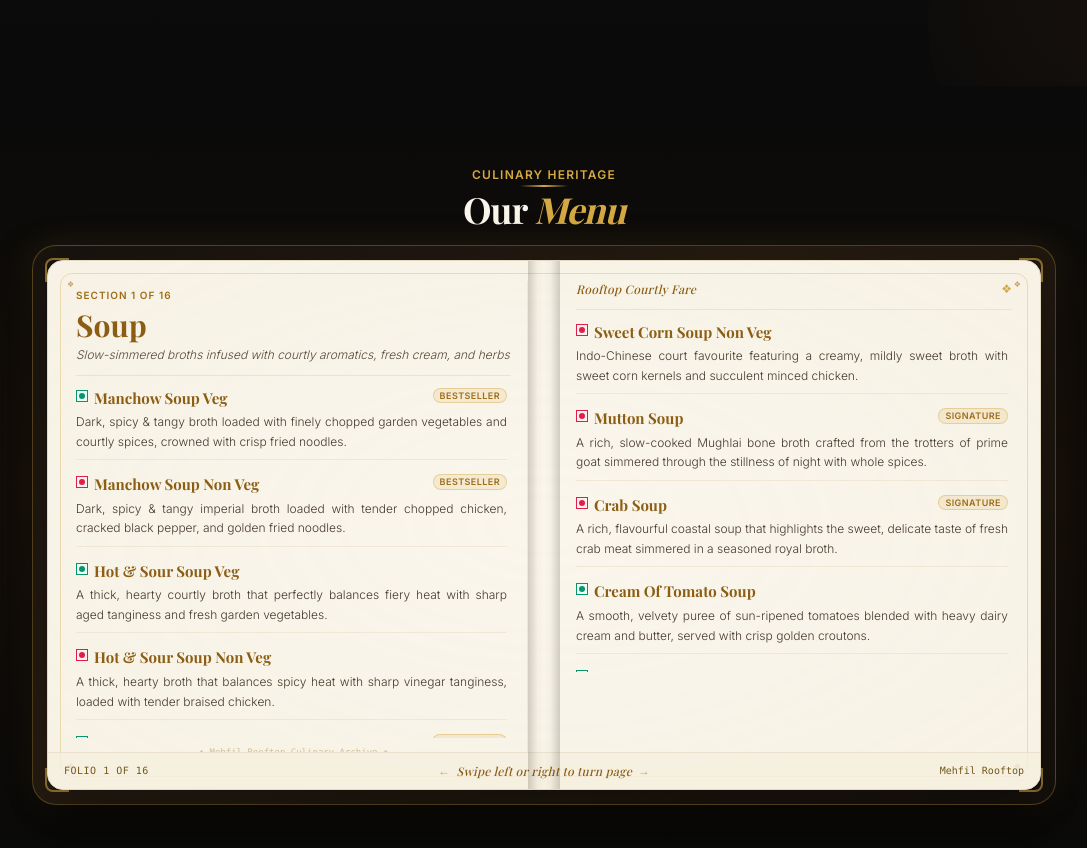
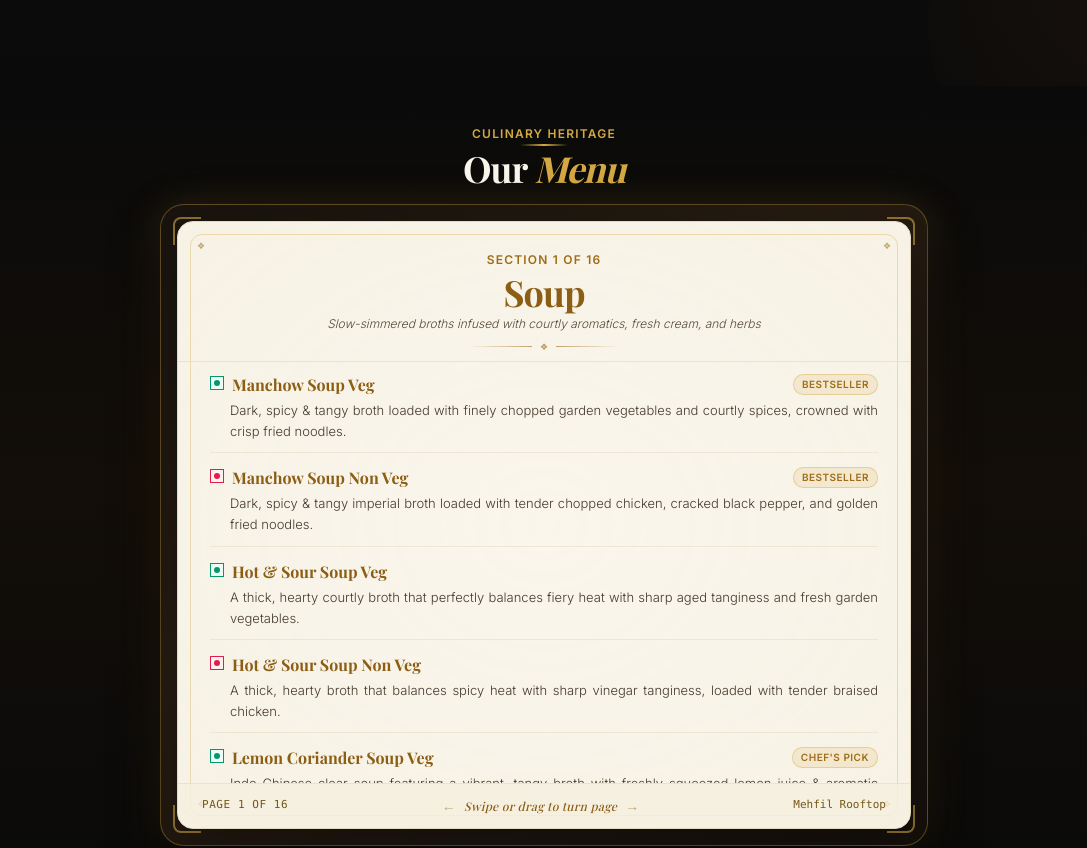
Before and after one commit to ronit0000/Mehfil_Cafe, a React (Vite) app: page / in a window 1280 px wide. Shown: the part 2000-2848 px from the top of the page, without its empty margins (96-1183 px from the left). Built offline with nearby package versions, Linux system fonts and the light colour scheme; a web font is replaced by a local one.

Commit message:
feat(menu): enlarge PC view into a majestic single-folio layout matching mobile one-by-one experience

```diff
--- a/src/components/Menu.jsx
+++ b/src/components/Menu.jsx
@@ -10,10 +10,10 @@ function DietaryBadge({ type }) {
         className="inline-flex items-center gap-1 shrink-0 mt-0.5"
         title="Available in Vegetarian & Non-Vegetarian"
       >
-        <span className="inline-flex items-center justify-center w-3 h-3 rounded-xs border border-emerald-600 bg-emerald-50">
+        <span className="inline-flex items-center justify-center w-3 h-3 sm:w-3.5 sm:h-3.5 rounded-xs border border-emerald-600 bg-emerald-50">
           <span className="w-1.5 h-1.5 rounded-full bg-emerald-600" />
         </span>
-        <span className="inline-flex items-center justify-center w-3 h-3 rounded-xs border border-rose-600 bg-rose-50">
+        <span className="inline-flex items-center justify-center w-3 h-3 sm:w-3.5 sm:h-3.5 rounded-xs border border-rose-600 bg-rose-50">
           <span className="w-1.5 h-1.5 rounded-full bg-rose-600" />
         </span>
       </span>
@@ -23,7 +23,7 @@ function DietaryBadge({ type }) {
   if (type === 'non-veg') {
     return (
       <span
-        className="inline-flex items-center justify-center w-3 h-3 rounded-xs border border-rose-600 bg-rose-50 shrink-0 mt-0.5"
+        className="inline-flex items-center justify-center w-3 h-3 sm:w-3.5 sm:h-3.5 rounded-xs border border-rose-600 bg-rose-50 shrink-0 mt-0.5"
         title="Non-Vegetarian"
       >
         <span className="w-1.5 h-1.5 rounded-full bg-rose-600" />
@@ -33,7 +33,7 @@ function DietaryBadge({ type }) {
 
   return (
     <span
-      className="inline-flex items-center justify-center w-3 h-3 rounded-xs border border-emerald-600 bg-emerald-50 shrink-0 mt-0.5"
+      className="inline-flex items-center justify-center w-3 h-3 sm:w-3.5 sm:h-3.5 rounded-xs border border-emerald-600 bg-emerald-50 shrink-0 mt-0.5"
       title="Vegetarian"
     >
       <span className="w-1.5 h-1.5 rounded-full bg-emerald-600" />
@@ -44,7 +44,7 @@ function DietaryBadge({ type }) {
 function RoyalBadge({ text }) {
   if (!text) return null;
   return (
-    <span className="text-[9px] uppercase tracking-wider px-1.5 py-0.2 rounded-full font-semibold bg-[#D4A843]/15 text-[#9E6D18] border border-[#D4A843]/40 shrink-0">
+    <span className="text-[9px] sm:text-[10px] uppercase tracking-wider px-2 py-0.5 rounded-full font-semibold bg-[#D4A843]/15 text-[#9E6D18] border border-[#D4A843]/40 shrink-0">
       {text}
     </span>
   );
@@ -54,15 +54,15 @@ export default function Menu() {
   const sectionRef = useRef(null);
   const inView = useInView(sectionRef, { once: true, margin: '-60px' });
 
-  // Each category is 1 dedicated complete folio (all items on the same page, zero split pages)
-  const totalPages = menuPages.length; // 15 categories
-  const [currentPage, setCurrentPage] = useState(0); // 0 to 14
+  // 1-to-1 page presentation: one by one royal folio for both PC and Mobile
+  const totalPages = menuPages.length; // 16 categories
+  const [currentPage, setCurrentPage] = useState(0); // 0 to 15
   const [flipDirection, setFlipDirection] = useState(1);
 
   const touchStartX = useRef(0);
   const touchStartY = useRef(0);
 
-  // Turn forward (swipe left)
+  // Turn forward (swipe left / drag left)
   const turnNext = () => {
     if (currentPage < totalPages - 1) {
       setFlipDirection(1);
@@ -70,7 +70,7 @@ export default function Menu() {
     }
   };
 
-  // Turn backward (swipe right)
+  // Turn backward (swipe right / drag right)
   const turnPrev = () => {
     if (currentPage > 0) {
       setFlipDirection(-1);
@@ -112,9 +112,6 @@ export default function Menu() {
   // Current Category Data
   const currentCategory = menuPages[currentPage];
   const allCategoryItems = currentCategory.items;
-  const halfLength = Math.ceil(allCategoryItems.length / 2);
-  const leftPageItems = allCategoryItems.slice(0, halfLength);
-  const rightPageItems = allCategoryItems.slice(halfLength);
 
   // 3D Realistic Book Curl & Page Turn Animation
   const pageFlipVariants = {
@@ -158,11 +155,11 @@ export default function Menu() {
       {/* Royal Ambient Glow */}
       <div
         aria-hidden="true"
-        className="absolute top-1/2 left-1/2 -translate-x-1/2 -translate-y-1/2 w-[600px] sm:w-[900px] h-[450px] sm:h-[700px] bg-[#D4A843]/6 blur-[160px] rounded-full pointer-events-none"
+        className="absolute top-1/2 left-1/2 -translate-x-1/2 -translate-y-1/2 w-[700px] sm:w-[1000px] h-[500px] sm:h-[800px] bg-[#D4A843]/7 blur-[180px] rounded-full pointer-events-none"
       />
 
       <div className="w-full max-w-5xl mx-auto flex flex-col items-center justify-center flex-1 h-full min-h-0">
-        {/* Compact Header to ensure menu covers viewport completely */}
+        {/* Section Heading */}
         <motion.div
           initial={{ opacity: 0, y: 15 }}
           animate={inView ? { opacity: 1, y: 0 } : {}}
@@ -178,30 +175,27 @@ export default function Menu() {
           </h2>
         </motion.div>
 
-        {/* 3D BOOK CASING (Zero navigation buttons, pure swipe control, responsive dimensions) */}
+        {/* 3D ROYAL FOLIO CASING (Scaled large for PC and perfectly responsive, single page flip) */}
         <div
-          className="relative w-full cursor-grab active:cursor-grabbing touch-pan-y max-w-5xl"
+          className="relative w-full max-w-2xl lg:max-w-3xl mx-auto cursor-grab active:cursor-grabbing touch-pan-y"
           style={{ perspective: '2000px' }}
           onTouchStart={handleTouchStart}
           onTouchEnd={handleTouchEnd}
         >
-          {/* Leather Book Hardcover Frame */}
+          {/* Leather Hardcover Frame */}
           <div
-            className="rounded-2xl sm:rounded-3xl p-2 sm:p-3.5 shadow-[0_20px_50px_-10px_rgba(0,0,0,0.9),0_0_35px_rgba(212,168,67,0.12)] relative border border-[#D4A843]/30 w-full"
+            className="rounded-2xl sm:rounded-3xl p-2 sm:p-4 shadow-[0_25px_60px_-15px_rgba(0,0,0,0.95),0_0_40px_rgba(212,168,67,0.15)] relative border border-[#D4A843]/35 w-full"
             style={{
               background: 'linear-gradient(145deg, #18130E 0%, #241A10 40%, #140F0B 100%)',
             }}
           >
-            {/* Gilded Corner Brackets */}
-            <div className="absolute top-2 left-2 sm:top-3 sm:left-3 w-4 sm:w-6 h-4 sm:h-6 border-t-2 border-l-2 border-[#D4A843]/60 rounded-tl-lg pointer-events-none" />
-            <div className="absolute top-2 right-2 sm:top-3 sm:right-3 w-4 sm:w-6 h-4 sm:h-6 border-t-2 border-r-2 border-[#D4A843]/60 rounded-tr-lg pointer-events-none" />
-            <div className="absolute bottom-2 left-2 sm:bottom-3 sm:left-3 w-4 sm:w-6 h-4 sm:h-6 border-b-2 border-l-2 border-[#D4A843]/60 rounded-bl-lg pointer-events-none" />
-            <div className="absolute bottom-2 right-2 sm:bottom-3 sm:right-3 w-4 sm:w-6 h-4 sm:h-6 border-b-2 border-r-2 border-[#D4A843]/60 rounded-br-lg pointer-events-none" />
+            {/* Gilded Embossed Corner Accents */}
+            <div className="absolute top-2 left-2 sm:top-3 sm:left-3 w-5 sm:w-7 h-5 sm:h-7 border-t-2 border-l-2 border-[#D4A843]/60 rounded-tl-lg pointer-events-none" />
+            <div className="absolute top-2 right-2 sm:top-3 sm:right-3 w-5 sm:w-7 h-5 sm:h-7 border-t-2 border-r-2 border-[#D4A843]/60 rounded-tr-lg pointer-events-none" />
+            <div className="absolute bottom-2 left-2 sm:bottom-3 sm:left-3 w-5 sm:w-7 h-5 sm:h-7 border-b-2 border-l-2 border-[#D4A843]/60 rounded-bl-lg pointer-events-none" />
+            <div className="absolute bottom-2 right-2 sm:bottom-3 sm:right-3 w-5 sm:w-7 h-5 sm:h-7 border-b-2 border-r-2 border-[#D4A843]/60 rounded-br-lg pointer-events-none" />
 
-            {/* Book Spine Highlight on Desktop */}
-            <div className="absolute inset-y-4 left-1/2 -translate-x-1/2 w-6 bg-gradient-to-r from-black/40 via-[#D4A843]/15 to-black/40 pointer-events-none hidden md:block rounded-full blur-[1px]" />
-
-            {/* Animated Royal Parchment Page */}
+            {/* Animated Royal Folio Page (Single large page on PC & mobile) */}
             <AnimatePresence mode="wait" custom={flipDirection}>
               <motion.div
                 key={`page-${currentPage}`}
@@ -214,13 +208,13 @@ export default function Menu() {
                 dragConstraints={{ left: 0, right: 0 }}
                 dragElastic={0.15}
                 onDragEnd={handleDragEnd}
-                /* Mobile: adapts to viewport height. Desktop: generous luxury spread (530px). */
-                className="bg-[#FAF6EC] rounded-xl sm:rounded-2xl overflow-hidden shadow-2xl relative border border-[#E3D9C3] flex flex-col justify-between h-[calc(100dvh-125px)] max-h-[600px] min-h-[460px] md:h-[530px] md:max-h-[530px]"
+                /* Large commanding height for PC (76vh / max 720px), perfectly proportioned */
+                className="bg-[#FAF6EC] rounded-xl sm:rounded-2xl overflow-hidden shadow-2xl relative border border-[#E3D9C3] flex flex-col justify-between h-[calc(100dvh-135px)] min-h-[500px] max-h-[720px] md:h-[76vh]"
                 style={{
                   transformStyle: 'preserve-3d',
                 }}
               >
-                {/* Parchment Depth Effect */}
+                {/* Vintage Parchment Texture & Depth */}
                 <div
                   aria-hidden="true"
                   className="absolute inset-0 pointer-events-none opacity-25 mix-blend-multiply"
@@ -230,185 +224,81 @@ export default function Menu() {
                   }}
                 />
 
-                {/* Desktop Central Spine Shadow */}
-                <div
-                  aria-hidden="true"
-                  className="hidden md:block absolute inset-y-0 left-1/2 -translate-x-1/2 w-8 pointer-events-none z-20"
-                  style={{
-                    background:
-                      'linear-gradient(90deg, rgba(30,22,12,0.18) 0%, rgba(30,22,12,0.02) 30%, transparent 50%, rgba(30,22,12,0.02) 70%, rgba(30,22,12,0.18) 100%)',
-                  }}
-                />
-
-                {/* Inner Gold Inset Frame */}
+                {/* Inner Gold Filigree Frame */}
                 <div className="absolute inset-1.5 sm:inset-3 border border-[#D4A843]/35 rounded-lg sm:rounded-xl pointer-events-none z-10">
-                  <span className="absolute top-1 left-1.5 text-[8px] text-[#9E6D18]/60">❖</span>
-                  <span className="absolute top-1 right-1.5 text-[8px] text-[#9E6D18]/60">❖</span>
-                  <span className="absolute bottom-1 left-1.5 text-[8px] text-[#9E6D18]/60">❖</span>
-                  <span className="absolute bottom-1 right-1.5 text-[8px] text-[#9E6D18]/60">❖</span>
+                  <span className="absolute top-1 left-1.5 text-[9px] text-[#9E6D18]/60">❖</span>
+                  <span className="absolute top-1 right-1.5 text-[9px] text-[#9E6D18]/60">❖</span>
+                  <span className="absolute bottom-1 left-1.5 text-[9px] text-[#9E6D18]/60">❖</span>
+                  <span className="absolute bottom-1 right-1.5 text-[9px] text-[#9E6D18]/60">❖</span>
                 </div>
 
-                {/* MOBILE FOLIO HEADER (Category Title & Subtitle) */}
-                <div className="md:hidden pt-3 pb-1 text-center px-4 relative z-10 shrink-0">
-                  <h3 className="font-serif text-xl font-bold text-[#8C5E14] tracking-tight">
+                {/* Grand Folio Header */}
+                <div className="pt-4 sm:pt-6 pb-2 text-center px-4 sm:px-8 relative z-10 shrink-0 border-b border-[#EADECA]/80">
+                  <span className="text-[10px] sm:text-xs uppercase tracking-widest text-[#9E6D18] font-semibold">
+                    Section {currentPage + 1} of {totalPages}
+                  </span>
+                  <h3 className="font-serif text-2xl sm:text-3xl lg:text-4xl font-bold text-[#8C5E14] tracking-tight mt-0.5">
                     {currentCategory.title}
                   </h3>
-                  <p className="text-[10px] text-[#54483A] italic font-light mt-0.5 max-w-md mx-auto line-clamp-1">
+                  <p className="text-[11px] sm:text-xs text-[#54483A] italic font-light mt-1 max-w-xl mx-auto leading-relaxed">
                     {currentCategory.subtitle}
                   </p>
-                  <div className="w-16 h-px bg-gradient-to-r from-transparent via-[#9E6D18]/50 to-transparent mx-auto mt-1" />
-                </div>
-
-                {/* DESKTOP VIEW: Two-Page Open Book Spread (Left Header, Right Header, Balanced Spacing) */}
-                <div className="hidden md:grid md:grid-cols-2 gap-8 p-7 pt-5 pb-3 relative z-10 flex-1 overflow-hidden">
-                  {/* Left Page Column */}
-                  <div className="pr-4 flex flex-col justify-between h-full border-r border-[#EADECA]/60">
-                    <div>
-                      {/* Left Page Header: Category Title */}
-                      <div className="pb-3 mb-3 border-b border-[#EADECA]/80">
-                        <span className="text-[10px] uppercase tracking-widest text-[#9E6D18] font-semibold">
-                          Section {currentPage + 1} of {totalPages}
-                        </span>
-                        <h3 className="font-serif text-2xl lg:text-3xl font-bold text-[#8C5E14] leading-tight mt-0.5">
-                          {currentCategory.title}
-                        </h3>
-                        <p className="text-xs text-[#54483A] italic font-light mt-1">
-                          {currentCategory.subtitle}
-                        </p>
-                      </div>
-
-                      {/* Left items */}
-                      <div className="space-y-3.5 overflow-y-auto no-scrollbar max-h-[350px] pr-1">
-                        {leftPageItems.map((item) => (
-                          <div
-                            key={item.id}
-                            className="group pb-2 border-b border-[#EADECA]/60 last:border-b-0"
-                          >
-                            <div className="flex items-start justify-between gap-2 mb-1">
-                              <div className="flex items-start gap-1.5">
-                                <DietaryBadge type={item.dietaryType} />
-                                <h4 className="font-serif text-[15px] font-bold text-[#8C5E14] leading-snug">
-                                  {item.name}
-                                </h4>
-                              </div>
-                              {item.badge && <RoyalBadge text={item.badge} />}
-                            </div>
-                            <p className="text-xs text-[#453A2D] leading-relaxed font-light pl-4.5 text-justify">
-                              {item.desc}
-                            </p>
-                          </div>
-                        ))}
-                      </div>
-                    </div>
-
-                    <div className="pt-2 text-center text-[#9E6D18]/40 text-[9px] font-mono">
-                      ❖ Mehfil Rooftop Culinary Archive ❖
-                    </div>
-                  </div>
-
-                  {/* Right Page Column */}
-                  <div className="pl-4 flex flex-col justify-between h-full">
-                    <div>
-                      {/* Right Page Header: Balanced counterpart to Left Header */}
-                      <div className="pb-3 mb-3 border-b border-[#EADECA]/80 flex items-center justify-between">
-                        <span className="font-serif italic text-xs text-[#8C5E14] font-medium tracking-wide">
-                          Rooftop Courtly Fare
-                        </span>
-                        <span className="text-xs text-[#D4A843]">❖</span>
-                      </div>
-
-                      {/* Right items */}
-                      <div className="space-y-3.5 overflow-y-auto no-scrollbar max-h-[350px] pr-1">
-                        {rightPageItems.map((item) => (
-                          <div
-                            key={item.id}
-                            className="group pb-2 border-b border-[#EADECA]/60 last:border-b-0"
-                          >
-                            <div className="flex items-start justify-between gap-2 mb-1">
-                              <div className="flex items-start gap-1.5">
-                                <DietaryBadge type={item.dietaryType} />
-                                <h4 className="font-serif text-[15px] font-bold text-[#8C5E14] leading-snug">
-                                  {item.name}
-                                </h4>
-                              </div>
-                              {item.badge && <RoyalBadge text={item.badge} />}
-                            </div>
-                            <p className="text-xs text-[#453A2D] leading-relaxed font-light pl-4.5 text-justify">
-                              {item.desc}
-                            </p>
-                          </div>
-                        ))}
-                      </div>
-                    </div>
-
-                    {/* Royal Heritage Card to fill vertical space when category has few items */}
-                    {allCategoryItems.length <= 4 && (
-                      <div className="mt-3 p-3.5 rounded-xl border border-[#D4A843]/35 bg-[#F5EFE0]/80">
-                        <div className="flex items-center gap-1.5 mb-1">
-                          <span className="text-[#9E6D18] text-xs">❖</span>
-                          <span className="font-serif italic font-semibold text-xs text-[#8C5E14]">
-                            The Nawabi Craft
-                          </span>
-                        </div>
-                        <p className="text-[11px] text-[#54483A] italic leading-relaxed">
-                          Slow-simmered over smoldering embers, prepared fresh with hand-pounded spices and served under the open Berhampur night sky.
-                        </p>
-                      </div>
-                    )}
+                  <div className="flex items-center justify-center gap-2 mt-2">
+                    <span className="w-10 sm:w-16 h-px bg-gradient-to-r from-transparent to-[#9E6D18]/60" />
+                    <span className="text-[9px] text-[#9E6D18]/70">❖</span>
+                    <span className="w-10 sm:w-16 h-px bg-gradient-to-l from-transparent to-[#9E6D18]/60" />
                   </div>
                 </div>
 
-                {/* MOBILE VIEW: Fits ALL category items on the page (all 8 starters, 6 soups, etc.), zero empty gaps */}
-                <div className="md:hidden px-3.5 py-1.5 space-y-1.5 relative z-10 flex-1 overflow-y-auto no-scrollbar flex flex-col justify-start">
+                {/* Folio Items (Smooth scroll, large generous typography for PC and clean on mobile) */}
+                <div className="px-4 sm:px-8 py-3 space-y-2.5 sm:space-y-3.5 relative z-10 flex-1 overflow-y-auto no-scrollbar flex flex-col justify-start">
                   {allCategoryItems.map((item) => (
                     <div
                       key={item.id}
-                      className="group pb-1 border-b border-[#EADECA]/70 last:border-b-0"
+                      className="group pb-2 sm:pb-2.5 border-b border-[#EADECA]/70 last:border-b-0"
                     >
-                      <div className="flex items-start justify-between gap-1.5 mb-0.5">
-                        <div className="flex items-start gap-1.5 flex-1 min-w-0">
+                      <div className="flex items-start justify-between gap-2 mb-1">
+                        <div className="flex items-start gap-1.5 sm:gap-2 flex-1 min-w-0">
                           <DietaryBadge type={item.dietaryType} />
-                          <h4 className="font-serif text-[13px] font-bold text-[#8C5E14] leading-tight">
+                          <h4 className="font-serif text-[14px] sm:text-[16px] font-bold text-[#8C5E14] leading-snug">
                             {item.name}
                           </h4>
                         </div>
                         {item.badge && <RoyalBadge text={item.badge} />}
                       </div>
-                      <p className="text-[10px] text-[#4A3F31] leading-relaxed font-light pl-4.5 text-justify line-clamp-2">
+                      <p className="text-[11px] sm:text-[13px] text-[#453A2D] leading-relaxed font-light pl-4.5 sm:pl-5 text-justify">
                         {item.desc}
                       </p>
                     </div>
                   ))}
 
-                  {/* If section has only 3 items, subtle decorative insignia */}
-                  {allCategoryItems.length <= 3 && (
-                    <div className="flex-1 flex items-center justify-center opacity-30 py-3">
-                      <span className="text-xs tracking-widest text-[#9E6D18]">❖ ❖ ❖</span>
+                  {/* Decorative insignia for shorter categories */}
+                  {allCategoryItems.length <= 4 && (
+                    <div className="flex-1 flex flex-col items-center justify-center opacity-30 py-4">
+                      <span className="text-xs sm:text-sm tracking-widest text-[#9E6D18]">❖ ❖ ❖</span>
+                      <p className="font-serif italic text-[11px] text-[#54483A] mt-1">
+                        Mehfil Rooftop Culinary Archive
+                      </p>
                     </div>
                   )}
                 </div>
 
-                {/* INSTRUCTION AT THE END OF THE PAGE TO SWIPE (Zero Next/Prev Buttons) */}
-                <div className="px-4 py-2 sm:py-2.5 border-t border-[#EADECA]/80 relative z-10 bg-[#F5EFE0]/80 flex items-center justify-between shrink-0">
-                  <span className="text-[9px] sm:text-[10px] font-mono uppercase tracking-wider text-[#735818]">
-                    <span className="md:hidden">
-                      Page {currentPage + 1} of {totalPages}
-                    </span>
-                    <span className="hidden md:inline">
-                      Folio {currentPage + 1} of {totalPages}
-                    </span>
+                {/* Folio Footer with Instruction & Page Navigation */}
+                <div className="px-4 sm:px-6 py-2.5 sm:py-3 border-t border-[#EADECA]/80 relative z-10 bg-[#F5EFE0]/80 flex items-center justify-between shrink-0">
+                  <span className="text-[9px] sm:text-[11px] font-mono uppercase tracking-wider text-[#735818]">
+                    Page {currentPage + 1} of {totalPages}
                   </span>
 
-                  {/* Clear Swipe Instruction */}
-                  <div className="flex items-center gap-1.5 text-xs text-[#8C5E14] font-medium tracking-wide">
+                  {/* Clear Swipe/Drag Instruction */}
+                  <div className="flex items-center gap-1.5 sm:gap-2 text-xs sm:text-sm text-[#8C5E14] font-medium tracking-wide">
                     <span className="animate-pulse">←</span>
                     <span className="font-serif italic text-[11px] sm:text-xs">
-                      Swipe left or right to turn page
+                      Swipe or drag to turn page
                     </span>
                     <span className="animate-pulse">→</span>
                   </div>
 
-                  <span className="text-[9px] sm:text-[10px] font-mono text-[#735818] hidden sm:inline">
+                  <span className="text-[9px] sm:text-[11px] font-mono text-[#735818] hidden sm:inline">
                     Mehfil Rooftop
                   </span>
                 </div>
```
